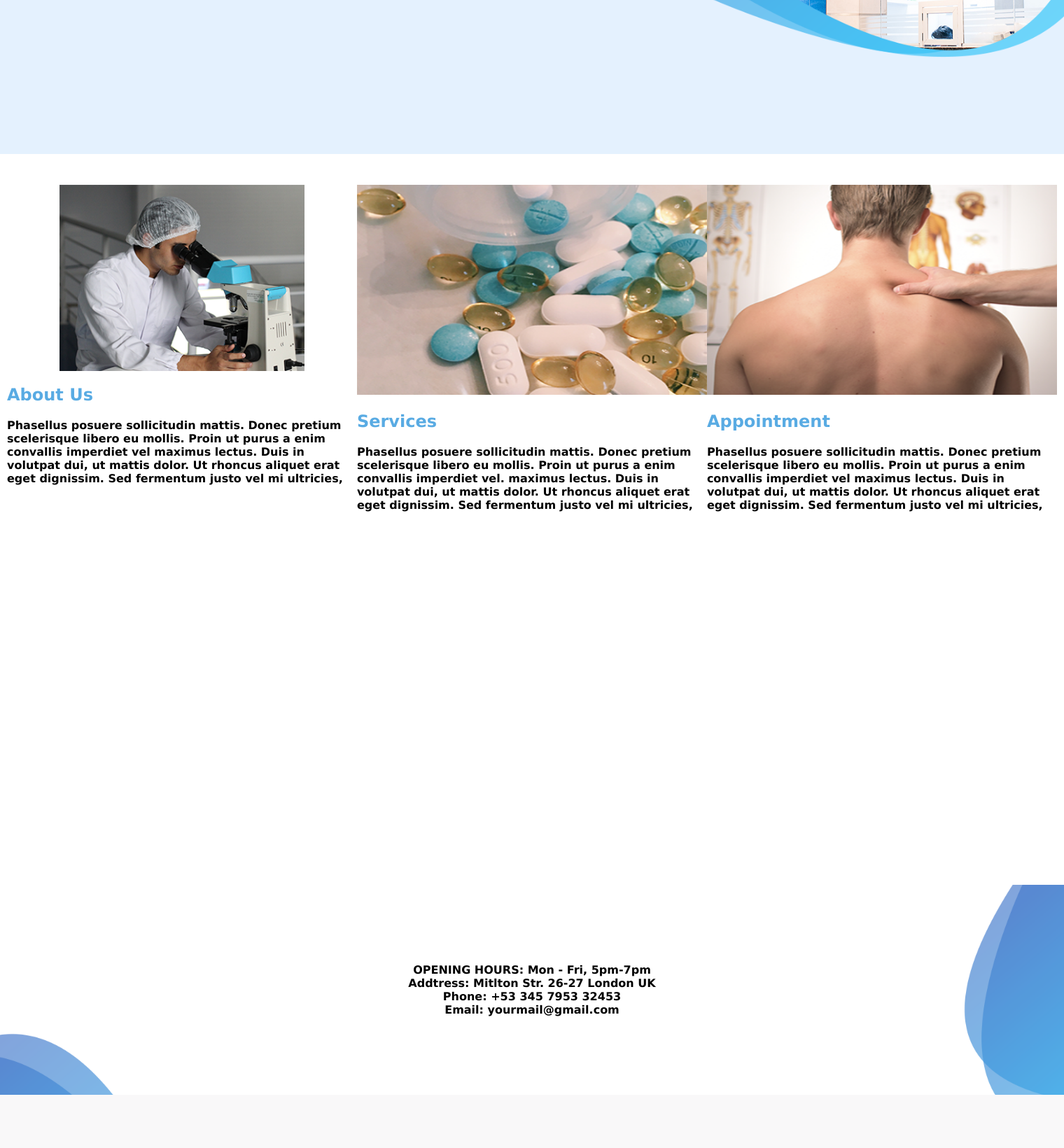
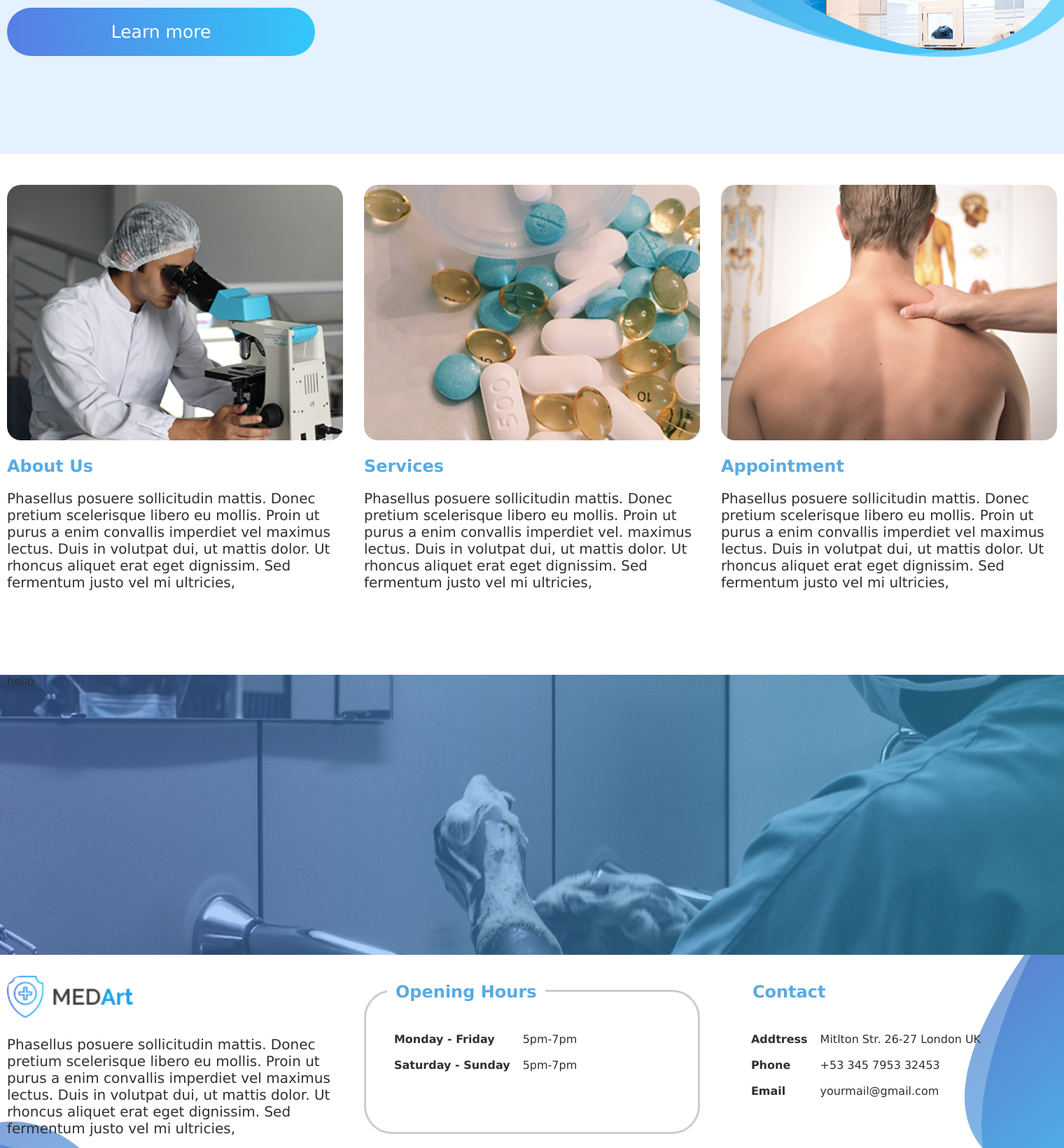
Before and after one commit to thiencat1997/EE4717webapp, a PHP site: page / in a window 1520 px wide. Shown: the part 480-2120 px from the top of the page at 70% size. Before the commit the page ends 2044 px from the top, so only its background shows below. Run offline with PHP 8.4, Linux system fonts and the light colour scheme.

Commit message:
finish homepage

```diff
--- a/project/index.html
+++ b/project/index.html
@@ -1,58 +1,14 @@
 <!DOCTYPE html>
 <html>
 <head>
-	<title>HOME</title>
+	<title>MedArt Clinic</title>
 	  <link rel="stylesheet" href="styles.css">
 </head>
 <style>
-.hero-image {
-  background-image: url("media/footer-bg.png");
-  background-color: #cccccc;
-  height: 300px;
-  background-position: center;
-  background-repeat: no-repeat;
-  background-size: cover;
-  position: relative;
-}
-
-.hero-text {
-  text-align: center;
-  position: absolute;
-  top: 50%;
-  left: 50%;
-  transform: translate(-50%, -50%);
-  color: black;
-}
-
-.column {
-    float: left;
-    width: 33.33%;
-    height: 300px;
-}
-
-/* Clear floats after the columns */
-.row:after {
-    content: "";
-    display: table;
-    clear: both;
-}
-
-h2{
-	color:#59abe3;
-}
-
-.banner-container{
-  background-image: url("media/about-bg.png");
-    background-size:  50%;
-  height: 700px;
-  background-position: right;
-  background-repeat: no-repeat;
-  position: relative;
-  background-color: #e4f1fe;
-}
-
-.text{
-    padding: 70px 0;
+img{
+	height:100%;
+	width:100%;
+	border-radius: 20px;
 }
 
 </style>
@@ -61,43 +17,57 @@ h2{
 	<div class="banner-container">
 		<div style="width:1500px; margin: auto" >
 	<nav>
-			<ul><strong>
-				<li>	<a href="index.html"><b>NIHAO CLINIC </b></a> </li>
-			  	<li style="float:right"><a class="active" href="login.html">Login</a></li>
+			<ul>
+					<li ><a href="index.html" style="text-align:left">
+						<img src="media/logo.png" height="100%" width= "100%">
+					</a> </li>
+				  	<li style="float:right"><a class="button" href="login.html" style="padding: 15px; width: 150px">Login</a></li>
+
+				<strong>
 					<li style="float:right">	<a href="appointment.html">Appointment</a> </li>
 					<li style="float:right">	<a href="service.html">Service</a> </li>
 					<li style="float:right">	<a href="about.html">About</a> </li>
 					<li style="float:right">	<a href="index.html">Home</a> </li>
-				<strong>
+				</strong>
 			</ul>
 		</nav>
+		  <div class="banner-text">
+			<h1>The Best </br> Medical Services</h1>
+			<p class="">Medart Clinic is a primary healthcare clinic providing medical services for acute & chronic care, corporate healthcare, employment checkups, health screening and vaccination for adults and children. Medart Clinic is a primary healthcare clinic providing medical services for acute & chronic care, corporate healthcare, employment checkups, health screening and vaccination for adults and children.
 
-		  <div class="text">
-			<h1>The Best </br> Medical Services</h1>
+		  	</p>
+		  	<div class='button' style="width: 400px; padding:20px; margin-left: 0">
+		  		Learn more
 		  	</div>
 		  	  </div>
+		</div>
+
 
 
 	</div>
 		<br>
 
-<div class="container" style="background:transparent; padding-top:25px; height: 1000px">
-	<div class="row">
+<div class="container" style="background:transparent; padding-top:25px; height: 700px">
 		  <div class="column">
-				<img src="media/news-1.png" class="center">
+		  	<div class="column-left">
+				<img src="media/news-1.png">
 			<h2>About Us</h2>
 			<p>Phasellus posuere sollicitudin mattis. Donec pretium scelerisque libero eu mollis. Proin ut purus a enim convallis imperdiet
 			vel maximus lectus. Duis in volutpat dui, ut mattis dolor. Ut rhoncus aliquet erat eget dignissim. Sed fermentum justo vel mi ultricies,
 			</p>
 			</div>
+		  </div>
 		  <div class="column">
+		  	<div class="column-middle">
 				<img src="media/news-2.png" height="100%" width= "100%">
 			<h2>Services</h2>
 			<p>Phasellus posuere sollicitudin mattis. Donec pretium scelerisque libero eu mollis. Proin ut purus a enim convallis imperdiet vel.
 			maximus lectus. Duis in volutpat dui, ut mattis dolor. Ut rhoncus aliquet erat eget dignissim. Sed fermentum justo vel mi ultricies,
 			</p>
 		  </div>
+		  </div>
 		  <div class="column">
+		  	<div class="column-right">
 				<img src="media/news-3.png" height="100%" width= "100%">
 				<h2>Appointment</h2>
 				<p>Phasellus posuere sollicitudin mattis. Donec pretium scelerisque libero eu mollis. Proin ut
@@ -108,12 +78,85 @@ h2{
 		  </div>
 </div>
 
+<div class="hero-image" style="background-image: url('media/subscribe-bg.png'); height:400px" >
+	<div class="container">
+		hello
+	</div>
+</div>
+
+
 <div class="hero-image">
-  <div class="hero-text">
-    	OPENING HOURS: Mon - Fri, 5pm-7pm </br>
-		Addtress:	   Mitlton Str. 26-27 London UK </br>
-		Phone:		   +53 345 7953 32453 </br>
-		Email:		   yourmail@gmail.com </br>
+  <div class="container">
+  		  <div class="column">
+		  	<div class="column-left">
+			<ul>
+					<li ><a href="index.html" style="text-align:left">
+						<img src="media/logo.png" height="100%" width= "100%">
+					</a> </li>
+					</ul>
+			<p>Phasellus posuere sollicitudin mattis. Donec pretium scelerisque libero eu mollis. Proin ut purus a enim convallis imperdiet
+			vel maximus lectus. Duis in volutpat dui, ut mattis dolor. Ut rhoncus aliquet erat eget dignissim. Sed fermentum justo vel mi ultricies,
+			</p>
+			</div>
+		  </div>
+		  <div class="column">
+		  	<div class="column-middle" style="padding-top: 50px">
+		  		<div style="border:3px solid #ccc; border-radius: 40px; padding-left: 30px; height:200px">
+		  			<h2 style="  display: inline-block;
+						  margin: 0;
+						  transform: translateY(-50%);
+						  background: #fff;
+						  padding: 0 .5em;">
+  						Opening Hours
+
+
+ 						 </h2>
+ 						 <p>
+			  		<table class="footerTable">
+			  			<tr width=100px>
+			  				<td>Monday - Friday</td>
+			  				<td>5pm-7pm</td>
+			  			</tr>
+			  			<tr>
+			  				<td>Saturday - Sunday</td>
+			  				<td>5pm-7pm</td>
+			  			</tr>
+			  		</table>
+			  		</p>
+		  		</div>
+
+		  </div>
+		  </div>
+		  <div class="column">
+		  	<div class="column-right" style="padding-top: 50px">
+		  		<div style="border:3px solid transparent; border-radius: 40px; padding-left: 30px; height:200px">
+		  			<h2 style="  display: inline-block;
+						  margin: 0;
+						  transform: translateY(-50%);
+						  background: #fff;
+						  padding: 0 .5em;">
+  						Contact
+
+
+ 						 </h2><p>
+			  		<table class="footerTable">
+			  			<tr width=100px>
+			  				<td>Addtress</td>
+			  				<td>Mitlton Str. 26-27 London UK</td>
+			  			</tr>
+			  			<tr>
+			  				<td>Phone</td>
+			  				<td>+53 345 7953 32453 </td>
+			  			</tr>
+			  			<tr>
+			  				<td>Email</td>
+			  				<td>yourmail@gmail.com </td>
+			  			</tr>
+			  		</table>
+			  		</p>
+		  		</div>
+			  </div>
+		  </div>
   </div>
 </div>
 
--- a/project/styles.css
+++ b/project/styles.css
@@ -1,6 +1,7 @@
 body,footer {
 	font-family: Verdana, sans-serif;
 	margin:0;
+    color: #2e3131;
 	}
 
 .navbar {
@@ -19,18 +20,28 @@ body,footer {
     width: 70%;
 }
 
-.row{
-  max-width: 1500px;
-	position: relative;
-	margin: auto;
+p{
+  font-size: 20px;
+}
+
+nav{
+  background-color: transparent;
+}
+
+h2{
+  color:#59abe3;
+}
+
+h1{
+  font-size: 40px;
 }
 
 ul {
-    list-style-type: none;
-    margin: 0;
-    padding: 0;
-    overflow: hidden;
-	font-size: 25px;
+list-style-type: none;
+margin: 0;
+padding: 0;
+overflow: hidden;
+font-size: 25px;
 }
 
 li {
@@ -41,20 +52,99 @@ li a {
     display: block;
     color: #2e3131;
     text-align: center;
-    padding: 14px 16px;
+    padding-top: 30px ;
     text-decoration: none;
-	width: 150px;
+	width: 180px;
 }
 
 li a:hover {
-    color: blue;
+    color: #59abe3;
 }
 
 a.active {
-    color: blue;
+    color: #59abe3;
+}
+
+.button {
+    background-color: #59abe3;
+    border: none;
+    color: white;
+    margin: 15px;
+    text-align: center;
+    display: inline-block;
+    font-size: 25px;
+    cursor: pointer;
+    background-image: linear-gradient(270deg, rgb(50, 200, 250) 0%, rgb(88, 125, 228) 100%);
+    border-radius: 40px;
+    color: white;
 }
 
 .home-thumbnail{
 	height:42;
 	width:42;
 }
+
+.hero-image {
+  background-image: url("media/footer-bg.png");
+  background-color: #cccccc;
+  height: 350px;
+  background-position: center;
+  background-repeat: no-repeat;
+  background-size: cover;
+  position: relative;
+}
+
+.hero-text {
+  text-align: center;
+  position: absolute;
+  top: 50%;
+  left: 50%;
+  transform: translate(-50%, -50%);
+  color: black;
+}
+
+.column {
+    float: left;
+    width: 33.33%;
+}
+
+.column-left{
+  margin-right:20px;
+}
+.column-middle{
+  margin-right:10px;
+  margin-left:10px;
+}
+.column-right{
+  margin-left:20px;
+}
+
+/* Clear floats after the columns */
+.row:after {
+    content: "";
+    display: table;
+    clear: both;
+}
+
+.footerTable td{
+    padding: 8px;
+}
+
+.footerTable > *:first-child:not(thead) td:first-child {
+  font-weight: bold;
+}
+
+.banner-container{
+  background-image: url("media/about-bg.png");
+    background-size:  50%;
+  height: 700px;
+  background-position: right;
+  background-repeat: no-repeat;
+  position: relative;
+  background-color: #e4f1fe;
+}
+
+.banner-text{
+    padding: 70px 0;
+    width:50%;
+}
```
Also changed, not shown: project/media/hospital-logo (6).gif (added), project/media/logo.png (added). Lines whose indentation alone changed are shown as unchanged.
